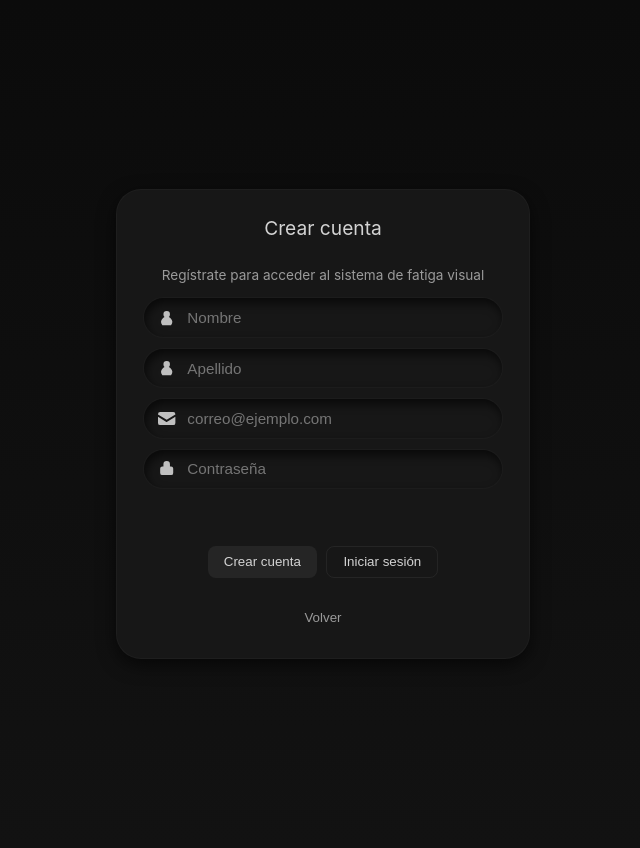
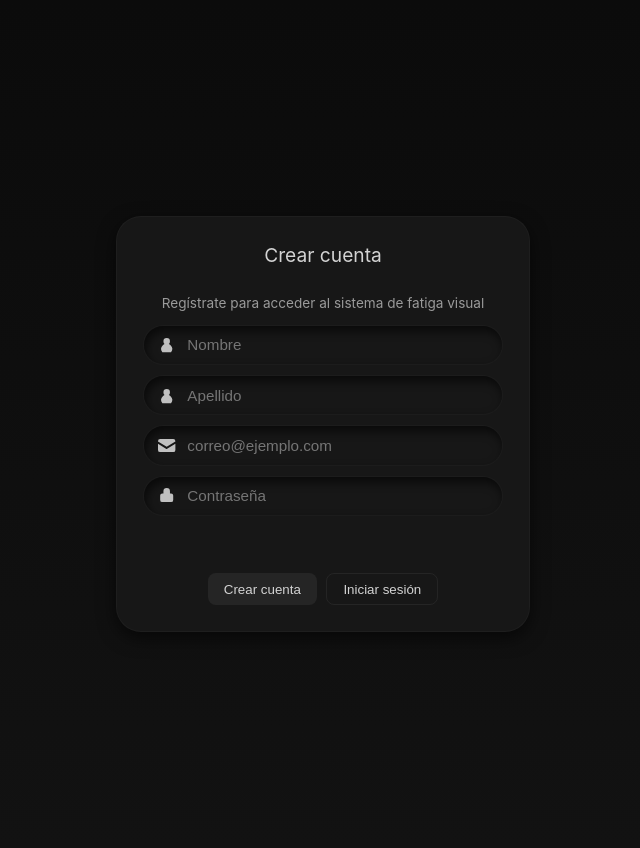
Before and after one commit to CesarGoto1/PRY_LECTURA, a Python web app: template templates/register.html in a window 1280 px wide. Shown: the whole page, without its empty margins (317-957 px from the left). Run offline with Jinja, Linux system fonts and the light colour scheme; the template is opened without the code that fills it, so the values that code supplies are empty.

```diff
--- a/templates/index.html
+++ b/templates/index.html
@@ -89,7 +89,7 @@
       <button type="button" class="button2" onclick="location.href='register.html'">Registrarse</button>
     </div>
 
-    <a class="link" href="#">¿Olvidaste tu contraseña?</a>
+
   </form>
 
   <script src="../static/js/config.js"></script>
--- a/templates/register.html
+++ b/templates/register.html
@@ -99,7 +99,7 @@
       <button type="button" class="button2" onclick="location.href='login.html'">Iniciar sesión</button>
     </div>
 
-    <button type="button" class="button3" onclick="location.href='index.html'">Volver</button>
+
   </form>
 
   <script src="/static/js/config.js"></script>
```
